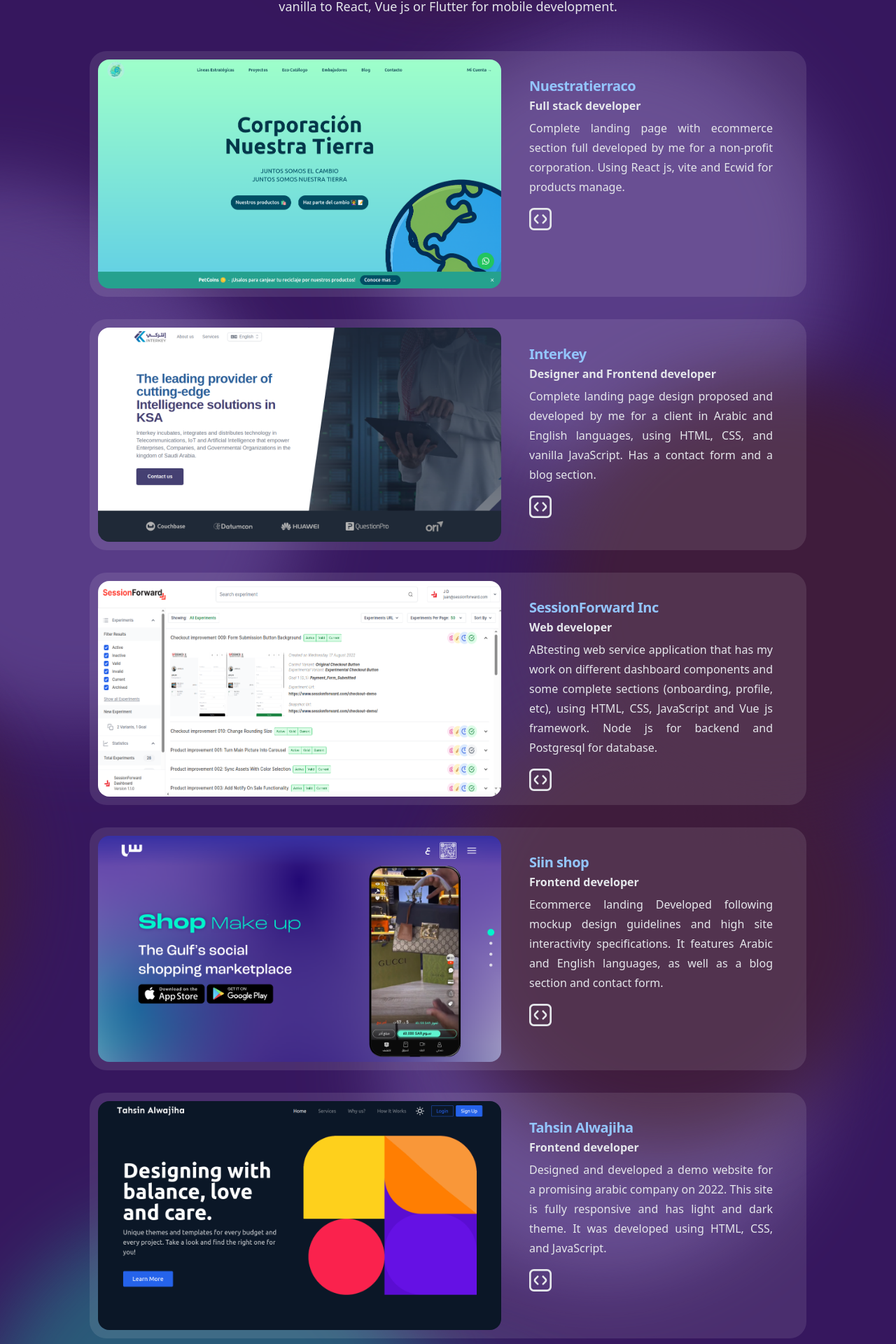
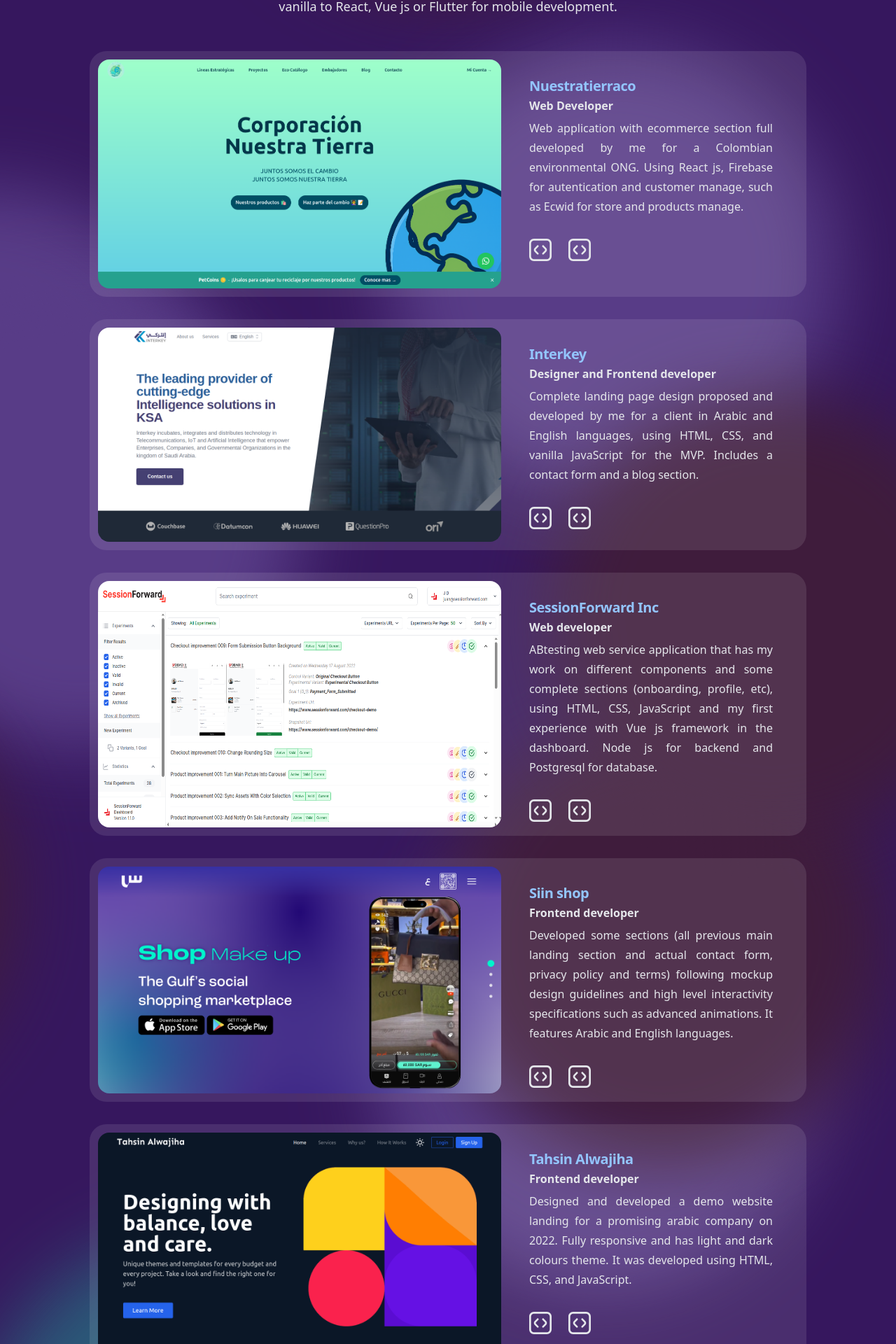
Before and after one commit to juandcastroj/portfolio, a React (Vite) app: page /projects in a window 1280 px wide. Shown: the part 255-2175 px from the top of the page at 70% size. Built offline with nearby package versions, Linux system fonts and the light colour scheme; what tailwindcss-animated would draw is missing.

Commit message:
Updating projects info

```diff
--- a/src/components/projects/Projects.jsx
+++ b/src/components/projects/Projects.jsx
@@ -13,14 +13,14 @@ export default function Projects() {
             </p>
         </div>
 
-
         <ul role="list" className="space-y-8 xl:col-span-3 animate-fade-down animate-duration-[1500ms] animate-delay-500">
           {  projectsData.map(
             ({ company, role, imageUrl, description, url, repo }, index) => (
               <li
                 key={index}
-                className="flex flex-col gap-4 lg:gap-10 lg:flex-row p-3 md:pr-12 cursor-pointer
-                           border-[1px] dark:border-0 rounded-3xl hover:shadow-md bg-white/10 hover:bg-white/30 dark:hover:bg-white/20 hover:backdrop-blur-md" >
+                className="flex flex-col gap-4 lg:gap-10 lg:flex-row p-3 md:pr-12
+                           border-[1px] dark:border-0 rounded-3xl hover:shadow-md
+                           bg-white/10 hover:bg-white/30 dark:hover:bg-white/20 hover:backdrop-blur-md" >
               {/* <iframe src={url} className="aspect-square w-[24rem] md:w-96 xl:w-[40rem] h-80 flex-none rounded-none md:rounded-2xl object-cover"></iframe> */}
                   <img
                     alt={company}
@@ -28,6 +28,8 @@ export default function Projects() {
                     className="w-96 xl:w-[36rem] rounded-lg md:rounded-2xl"
                   />
                 <div className="max-w-xl flex-auto pt-2 lg:pt-6 text-justify">
+
+
                   <a href={url} target="_blank" rel="noopener noreferrer">
                     <h3 className="text-xl font-semibold tracking-tight text-green-900 dark:text-blue-300">
                       {company}
@@ -39,8 +41,12 @@ export default function Projects() {
                       {description}
                     </p>
                   </a>
+
+
+            <div className="flex items-center gap-4 mt-4 flex-row">
+
                   <a
-                    href={repo}
+                      href={url}
                       className="text-green-900 hover:text-gray-500 dark:text-gray-200 dark:hover:text-gray-400"
                     >
                     <span className="sr-only">Repository</span>
@@ -57,6 +63,28 @@ export default function Projects() {
                         />
                       </svg>
                   </a>
+
+                 <a
+                    href={repo}
+                    className="text-green-900 hover:text-gray-500 dark:text-gray-200 dark:hover:text-gray-400"
+                  >
+                    <span className="sr-only">Deploy</span>
+                     <svg
+                        fill="currentColor"
+                        viewBox="0 0 30 30"
+                        aria-hidden="true"
+                        className="mt-4 size-10"
+                      >
+                        <path
+                          d="M14.831,17c-.256,0-.512-.098-.707-.293-.391-.391-.391-1.023,0-1.414l2.583-2.583c.188-.189,.293-.44,.293-.708s-.104-.518-.293-.707l-2.583-2.584c-.391-.391-.391-1.024,0-1.414,.391-.391,1.023-.391,1.414,0l2.583,2.583c.566,.566,.879,1.32,.879,2.121s-.312,1.555-.879,2.122l-2.583,2.583c-.195,.195-.451,.293-.707,.293Zm-4.955-.298c.391-.391,.391-1.023,0-1.414l-2.583-2.583c-.189-.189-.293-.44-.293-.708s.104-.518,.293-.707l2.583-2.583c.391-.391,.391-1.023,0-1.414s-1.023-.391-1.414,0l-2.583,2.583c-.567,.567-.879,1.32-.879,2.122s.312,1.555,.879,2.122l2.583,2.583c.195,.195,.451,.293,.707,.293s.512-.098,.707-.293Zm14.124,2.298V5c0-2.757-2.243-5-5-5H5C2.243,0,0,2.243,0,5v14c0,2.757,2.243,5,5,5h14c2.757,0,5-2.243,5-5ZM19,2c1.654,0,3,1.346,3,3v14c0,1.654-1.346,3-3,3H5c-1.654,0-3-1.346-3-3V5c0-1.654,1.346-3,3-3h14Z"
+                          clipRule="evenodd"
+                          fillRule="evenodd"
+                        />
+                      </svg>
+                  </a>
+            </div>
+
+
                 </div>
               </li>
             ))
--- a/src/constants/projectsPortfolio.js
+++ b/src/constants/projectsPortfolio.js
@@ -5,13 +5,14 @@ import SiinHero from '../assets/images/projects/Siin_hero.jpeg';
 import TahsinHero from '../assets/images/projects/Tahsin_hero.jpeg';
 import CoffeeStrapHero from '../assets/images/projects/CoffeeStrap.jpeg';
 
+const CoffeeStrapUrl = 'coffeestrap.com';
 
 export const projectsData = [
     {
       company: 'Nuestratierraco',
-      role: 'Full stack developer',
+      role: 'Web Developer',
       imageUrl: NuestraTierraHero,
-      description: 'Complete landing page with ecommerce section full developed by me for a non-profit corporation. Using React js, vite and Ecwid for products manage.',
+      description: 'Web application with ecommerce section full developed by me for a Colombian environmental ONG. Using React js, Firebase for autentication and customer manage, such as Ecwid for store and products manage.',
       url: 'https://nuestratierraco.netlify.app/',
       repo: '#'
     },
@@ -19,7 +20,7 @@ export const projectsData = [
       company: 'Interkey',
       role: 'Designer and Frontend developer',
       imageUrl: InterkeyHero,
-      description: 'Complete landing page design proposed and developed by me for a client in Arabic and English languages, using HTML, CSS, and vanilla JavaScript. Has a contact form and a blog section.',
+      description: 'Complete landing page design proposed and developed by me for a client in Arabic and English languages, using HTML, CSS, and vanilla JavaScript for the MVP. Includes a contact form and a blog section.',
       url: 'https://interkey2023.netlify.app/',
       repo: '#'
     },
@@ -27,7 +28,7 @@ export const projectsData = [
       company: 'SessionForward Inc',
       role: 'Web developer',
       imageUrl: SessionForwardHero,
-      description: 'ABtesting web service application that has my work on different dashboard components and some complete sections (onboarding, profile, etc), using HTML, CSS, JavaScript and Vue js framework. Node js for backend and Postgresql for database.',
+      description: 'ABtesting web service application that has my work on different components and some complete sections (onboarding, profile, etc), using HTML, CSS, JavaScript and my first experience with Vue js framework in the dashboard. Node js for backend and Postgresql for database.',
       url: 'https://www.sessionforward.com/',
       repo: '#'
     },
@@ -35,15 +36,15 @@ export const projectsData = [
       company: 'Siin shop',
       role: 'Frontend developer',
       imageUrl: SiinHero,
-      description: 'Ecommerce landing Developed following mockup design guidelines and high site interactivity specifications. It features Arabic and English languages, as well as a blog section and contact form.',
-      url: 'https://gorgeous-cucurucho-749274.netlify.app/',
+      description: 'Developed some sections (all previous main landing section and actual contact form, privacy policy and terms) following mockup design guidelines and high level interactivity specifications such as advanced animations. It features Arabic and English languages.',
+      url: 'https://siin.shop/en',
       repo: '#'
     },
     {
       company: 'Tahsin Alwajiha',
       role: 'Frontend developer',
       imageUrl: TahsinHero,
-      description: 'Designed and developed a demo website for a promising arabic company on 2022. This site is fully responsive and has light and dark theme. It was developed using HTML, CSS, and JavaScript.',
+      description: 'Designed and developed a demo website landing for a promising arabic company on 2022. Fully responsive and has light and dark colours theme. It was developed using HTML, CSS, and JavaScript.',
       url: 'https://tahsinalwajiha.com/',
       repo: '#'
     },
@@ -51,7 +52,7 @@ export const projectsData = [
       company: 'CoffeeStrap',
       role: 'Mobile developer',
       imageUrl: CoffeeStrapHero,
-      description: 'Mobile version cross platform (Android and IOS) for an existing languages web platform called coffeeStrap, published on Google Play and Appstore, built with Flutter framework.',
+      description: 'Mobile version cross platform (Android and IOS) for the languages web platform: ' + CoffeeStrapUrl + ' published on Google Play Appstore, built with Flutter framework and Node js.',
       url: 'https://play.google.com/store/apps/details?id=com.coffeestrap.coffeestrap&hl=en&gl=US',
       repo: '#'
     },
```
Lines whose indentation alone changed are shown as unchanged.
